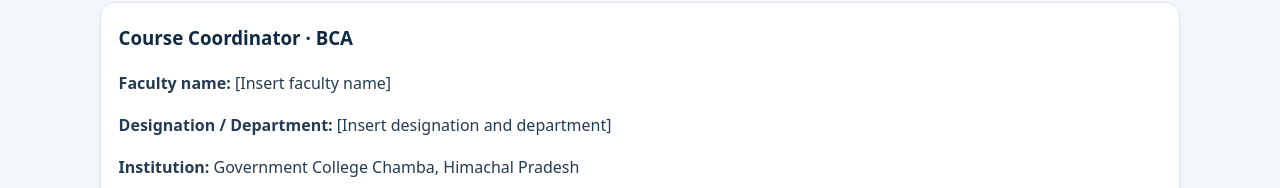
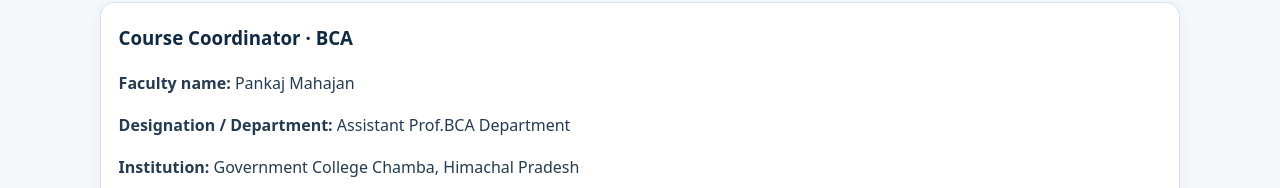
Before and after one commit to P-mahajan1/bca-computer-fundamentals, a plain HTML site: page index.html in a window 1280 px wide. Shown: the part 4313-4501 px from the top of the page. Drawn offline with Linux system fonts and the light colour scheme.

Commit message:
Update index.html

```diff
--- a/index.html
+++ b/index.html
@@ -80,7 +80,7 @@
 <article class="card resource"><div class="tag">Interactive practice</div><h3>Cyber Safety and IT Troubleshooting Lab</h3><p>Add the deployed lab.html link when the capstone lab is placed in this repository.</p></article>
 </div></section>
 <section class="section" id="contact"><h2>Course contact</h2><p class="intro">Replace these fields with verified institutional details before publishing.</p><div class="card">
-<h3>Course Coordinator · BCA</h3><p><strong>Faculty name:</strong> [Insert faculty name]</p><p><strong>Designation / Department:</strong> [Insert designation and department]</p><p><strong>Institution:</strong> Government College Chamba, Himachal Pradesh</p><p><strong>Official email:</strong> [Insert institution-approved email]</p><p><strong>Consultation hours:</strong> [Insert approved hours]</p>
+<h3>Course Coordinator · BCA</h3><p><strong>Faculty name:</strong> Pankaj Mahajan </p><p><strong>Designation / Department:</strong> Assistant Prof.BCA Department </p><p><strong>Institution:</strong> Government College Chamba, Himachal Pradesh</p><p><strong>Official email:</strong> [Insert institution-approved email]</p><p><strong>Consultation hours:</strong> [Insert approved hours]</p>
 </div></section></main>
 <footer><div class="foot"><div><strong>Government College Chamba · BCA</strong><br>Computer Fundamentals and Information Technology · 2026–27</div><div>Editable academic resource. Verify official syllabus, assessment rules, contact details and links before student use.</div></div></footer>
 </body></html>
```
